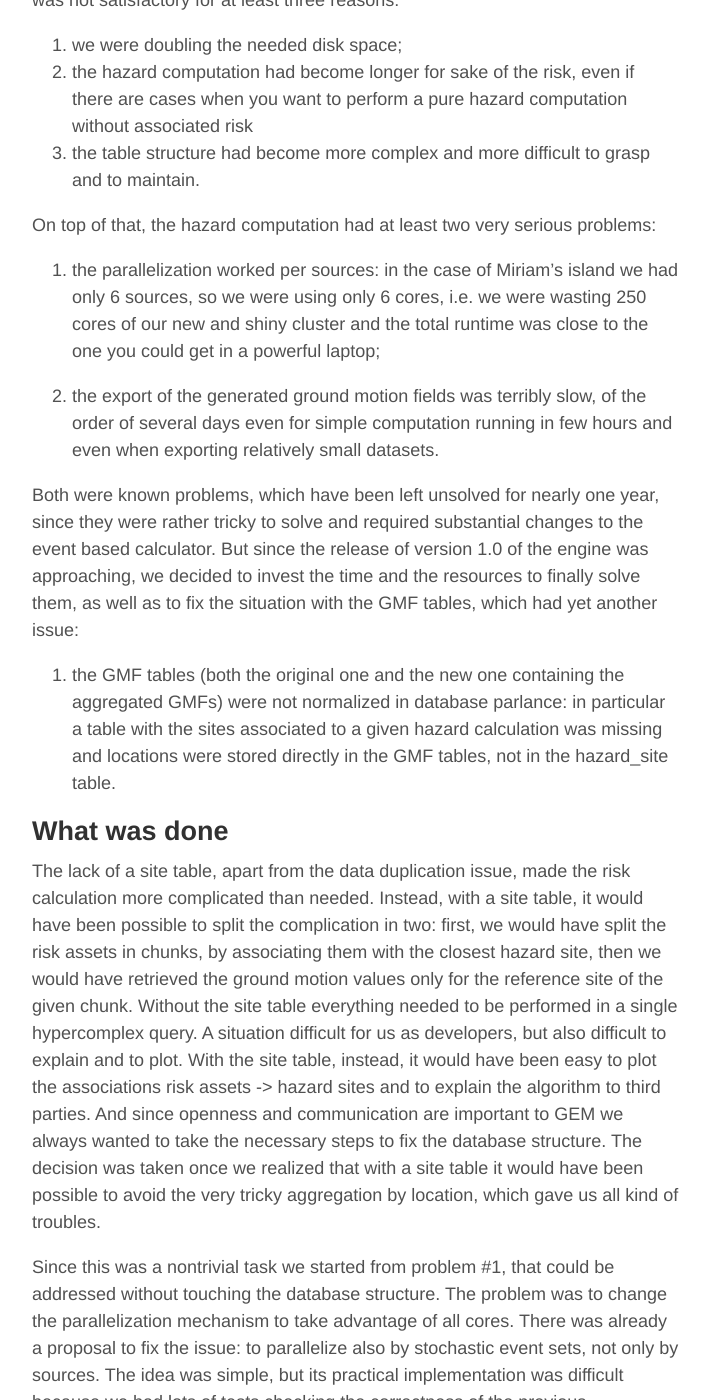
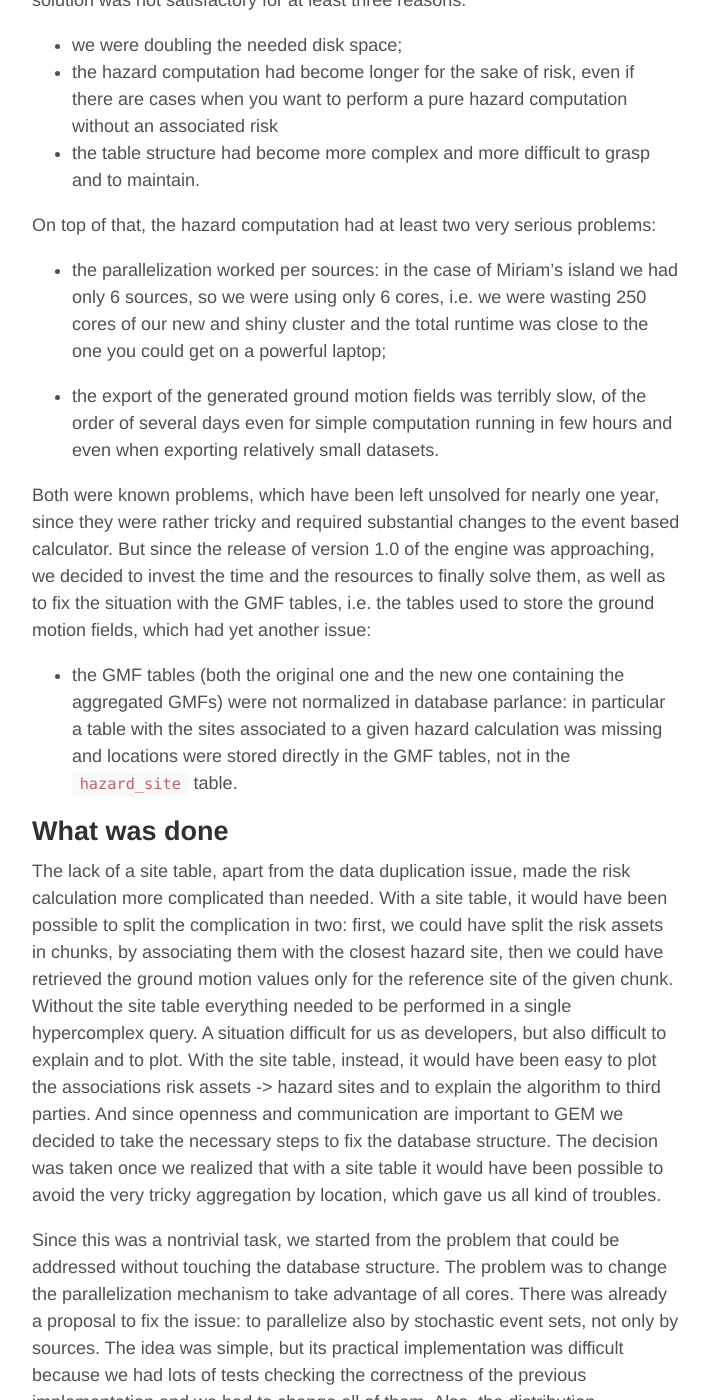
Before and after one commit to micheles/micheles.github.io, a Jekyll site: the page built from _posts/2013-06-12-the-story-of-Miriam-island-2.md, in a window 1280 px wide and 1400 px high, scrolled down 498 px. Shown: the whole window, without its empty margins (284-994 px from the left). Built offline with Jekyll 4.4.1, drawn with Linux system fonts in a browser that asks for light colours; Markdown is read by kramdown in place of the engine named in the settings; comment, search, counter and statistics services are not loaded; some of the changed text lies outside the part shown.

Commit message:
Reworded Miriam island papers

```diff
--- a/_posts/2013-06-12-the-story-of-Miriam-island-2.md
+++ b/_posts/2013-06-12-the-story-of-Miriam-island-2.md
@@ -15,63 +15,63 @@ we were able to reduce the running time of the hazard calculation from
 In part one we saw that in order to run the risk computation
 efficiently, we had to change the way the aggregation of the ground
 motion fields was performed: instead of doing it each time in the risk
-calculation, we did once at the end of the hazard calculation, by
+calculation, we did it once for all at the end of the hazard calculation, by
 storing the results in an intermediate table. This solution was
 not satisfactory for at least three reasons:
 
-1. we were doubling the needed disk space;
-2. the hazard computation had become longer for sake of the risk,
-   even if there are cases when you want to perform a pure hazard
-   computation without associated risk
-3. the table structure had become more complex and more difficult
-   to grasp and to maintain.
+- we were doubling the needed disk space;
+- the hazard computation had become longer for the sake of risk,
+  even if there are cases when you want to perform a pure hazard
+  computation without an associated risk
+- the table structure had become more complex and more difficult
+  to grasp and to maintain.
 
 On top of that, the hazard computation had at least two very serious
 problems:
 
-4. the parallelization worked per sources: in the case of Miriam's island
-   we had only 6 sources, so we were using only 6 cores, i.e. we were
-   wasting 250 cores of our new and shiny cluster and the total runtime
-   was close to the one you could get in a powerful laptop;
+- the parallelization worked per sources: in the case of Miriam's island
+  we had only 6 sources, so we were using only 6 cores, i.e. we were
+  wasting 250 cores of our new and shiny cluster and the total runtime
+  was close to the one you could get on a powerful laptop;
 
-5. the export of the generated ground motion fields was terribly slow,
-   of the order of several days even for simple computation running in
-   few hours and even when exporting relatively small datasets.
+- the export of the generated ground motion fields was terribly slow,
+  of the order of several days even for simple computation running in
+  few hours and even when exporting relatively small datasets.
 
 Both were known problems, which have been left unsolved for
-nearly one year, since they were rather tricky to solve and required
+nearly one year, since they were rather tricky and required
 substantial changes to the event based calculator. But since the
 release of version 1.0 of the engine was approaching, we decided
 to invest the time and the resources to finally solve them, as
-well as to fix the situation with the GMF tables, which had
-yet another issue:
+well as to fix the situation with the GMF tables, i.e. the tables
+used to store the ground motion fields, which had yet another issue:
 
-6. the GMF tables (both the original one and the new one containing the
-   aggregated GMFs) were not normalized in database parlance: in
-   particular a table with the sites associated to a given hazard
-   calculation was missing and locations were stored directly in the
-   GMF tables, not in the hazard_site table.
+- the GMF tables (both the original one and the new one containing the
+  aggregated GMFs) were not normalized in database parlance: in
+  particular a table with the sites associated to a given hazard
+  calculation was missing and locations were stored directly in the
+  GMF tables, not in the `hazard_site` table.
 
 ## What was done
 
 The lack of a site table, apart from the data duplication issue, made
-the risk calculation more complicated than needed. Instead, with a
+the risk calculation more complicated than needed. With a
 site table, it would have been possible to split the complication in
-two: first, we would have split the risk assets in chunks, by
-associating them with the closest hazard site, then we would have
+two: first, we could have split the risk assets in chunks, by
+associating them with the closest hazard site, then we could have
 retrieved the ground motion values only for the reference site of the
 given chunk. Without the site table everything needed to be performed
 in a single hypercomplex query. A situation difficult for us as developers,
 but also difficult to explain and to plot. With the site table,
 instead, it would have been easy to plot the associations
 risk assets -> hazard sites and to explain the algorithm to third parties.
-And since openness and communication are important to GEM we always
-wanted to take the necessary steps to fix the database structure. The
+And since openness and communication are important to GEM we decided
+to take the necessary steps to fix the database structure. The
 decision was taken once we realized that with a site table it would
 have been possible to avoid the very tricky aggregation by location,
 which gave us all kind of troubles.
 
-Since this was a nontrivial task we started from problem #1, that
+Since this was a nontrivial task, we started from the problem that
 could be addressed without touching the database structure.
 The problem was to change the parallelization mechanism to take
 advantage of all cores. There was already a proposal to fix the
@@ -85,17 +85,17 @@ failed attempts, we decided not to use the distribution mechanism
 of the other calculators, but to switch to the distribution mechanism
 used in the postprocessing phase, which was simpler. Having taken that
 decision, the change become possible, and it was a matter of fighting
-the tests to make all of the pass. Then we had the satisfaction of
+the tests to make all of them pass. Then we had the satisfaction of
 seen the cluster taking advantage of all his cores, passing from
 6 to 256 cores, therefore with a speedup of a factor of 40,
 which means passing from hours of computations to minutes.
 
-Made more confident by this success, we then proceeded to tackle
+Made more confident by this success, then we went on to tackle
 the much more difficult step of introducing the site table.
 That meant a major overhaul of the table structure and a
 significant change/refactoring of the existing code and associated
 tests. After a couple of weeks of hard work this step was finally
-done and the site table (problem #6) came to life. That allowed
+done and the site table came to life. That allowed
 us to rethink the way the risk calculators were working:
 it was now possible to remove the aggregation by location performed
 in the database, since the risk calculators could just retrieve
@@ -103,20 +103,20 @@ the data for the site of interest and aggregate the arrays in code,
 in the worker nodes, without stressing the database, which was
 our real bottleneck.
 
-In other words, it was now possible to solve problems #1, #2 and #3
-in a single step. Only problem #5 remained, the GMF export problem.
+In other words, it was now possible to solve most of our problems
+in a single step. Only the GMF export problem remained.
 This was particular annoying: now that all cores were working at
 100%, we could run a computation in few minutes and there we had
 to wait several hours or days to export the results: in several
 cases it was actually impossible to get them, because of the
 terrible performance. The problem what that the table structure
-though for the risk, was far for being ideal for the hazard export procedure,
+designed for the risk, was far for being ideal for the hazard export procedure,
 so we had to change it. A lot of time was spent in optimizing
 the table structure for the export without losing anything
 in performance on the risk side. Fortunaly, our efforts were
 coronated by a substantial success: we got at the same time
 enormous speedups in the export (100 times faster in a computation for
-the Bosphorus, passing from XX hours to 19 minutes) and good
+the Bosphorus, passing from 80 hours to 19 minutes) and good
 speedups even in the risk side (50% faster in retrieving and aggregating
 the ground motion values).
 
```
Also changed, not shown: other parts of _posts/2013-06-12-the-story-of-Miriam-island-2.md (+2 -2 lines), _posts/2013-05-17-the-story-of-Miriam-island.md (+1 -1 lines).
